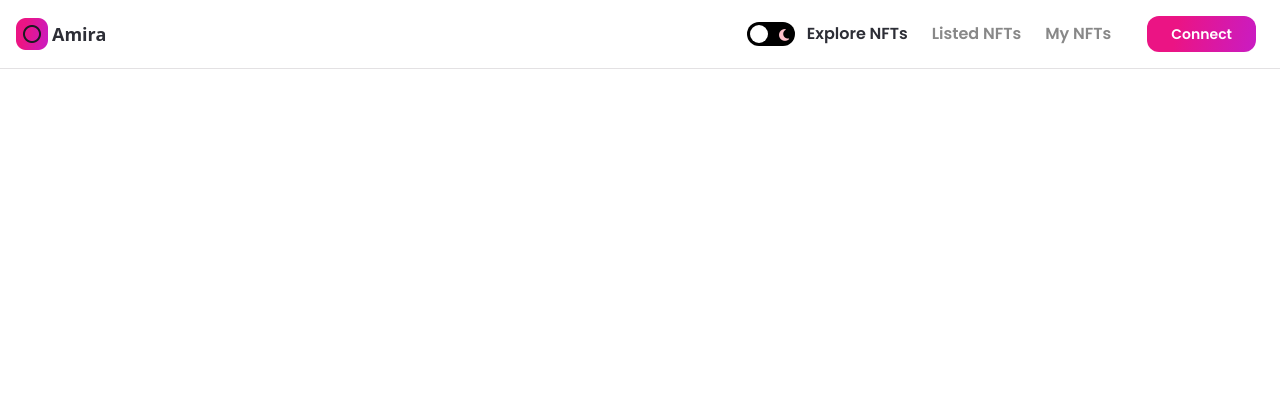
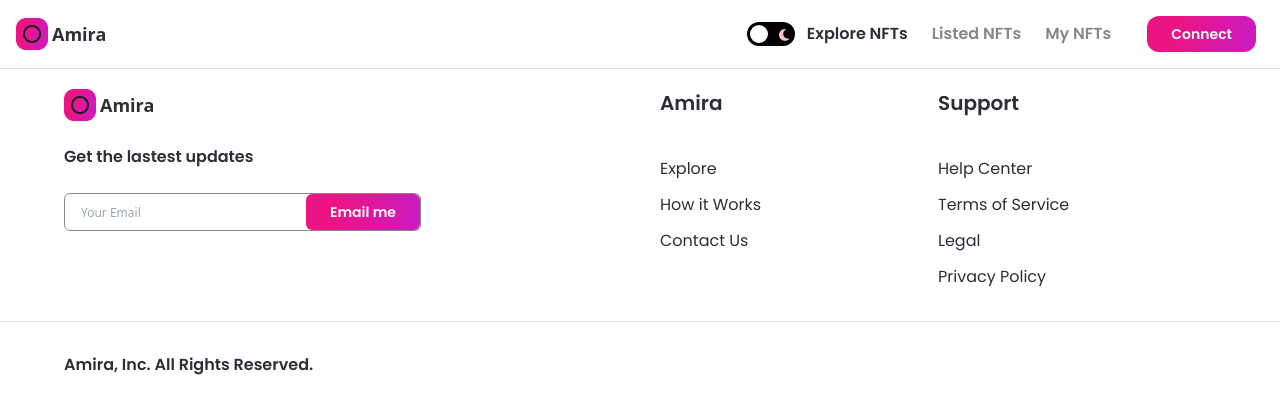
Before and after one commit to la0311/amira_nft_marketplace, a Next.js app: page /create-nft in a window 1280 px wide. Shown: the top 414 px of the page. Built offline with nearby package versions, Linux system fonts and the light colour scheme.

Commit message:
Implement Footer.jsx
Some tailwind need to re-check
No onClick event add
Quite complete Footer.jsx

```diff
--- a/components/Footer.jsx
+++ b/components/Footer.jsx
@@ -1,7 +1,65 @@
-import React from 'react';
+import Image from 'next/image';
+import { useTheme } from 'next-themes';
 
-const Footer = () => (
-  <div>Footer</div>
+import images from '../assets';
+import { Button } from '.';
+
+const FooterLinks = ({ heading, items }) => (
+  <div className="flex-1 justify-start items-start">
+    <h3 className="font-poppins dark:text-white text-nft-black-1 font-semibold text-xl mb-10">{heading}</h3>
+    {items.map((item, index) => (
+      <p key={index} className="font-poppins dark:text-white text-nft-black-1 font-normal text-base cursor-pointer dark:hover:text-nft-gray-1 hover:font-semibold my-3">{item}</p>
+    ))}
+  </div>
 );
 
+const Footer = () => {
+  const { theme } = useTheme();
+
+  return (
+    <footer className="flexCenter flex-col border-t dark:border-nft-black-1 border-nft-gray-1 sm:py-8 py-16">
+      <div className=" w-full minmd:w-4/5 flex flex-row md:flex-col sm:px-4 px-16">
+        <div className="flexStart flex-1 flex-col">
+          <div className="flexCenter cursor-pointer">
+            <Image src={images.logo02} objectFit="contain" width={32} height={32} alt="logo" />
+            <p className="dark:text-white text-nft-black-1 font-semibold text-lg ml-1">Amira</p>
+          </div>
+          <p className="font-poppins dark:text-white text-nft-black-1 font-semibold text-base mt-6">Get the lastest updates</p>
+          <div className="flexBetween md:w-full minlg:w-557 w-357 mt-6 dark:bg-nft-black-2 bg-white border dark:border-nft-black-2 border-nft-gray-2 rounded-md">
+            <input type="email" placeholder="Your Email" className="h-full flex-1 w-full dark:bg-nft-black-2 bg-white px-4 rounded-md dark:text-white text-nft-black-1 font-normal text-xs minlg:text-lg outline-none" />
+            <div className="flex-initial">
+              <Button btnName="Email me" classStyles="rounded-md" />
+            </div>
+          </div>
+        </div>
+
+        <div className="flex-1 flexBetweenStart flex-wrap ml-10 md:ml-0 md:mt-8">
+          <FooterLinks heading="Amira" items={['Explore', 'How it Works', 'Contact Us']} />
+          <FooterLinks heading="Support" items={['Help Center', 'Terms of Service', 'Legal', 'Privacy Policy']} />
+        </div>
+      </div>
+
+      <div className="flexCenter w-full mt-5 border-t dark:border-nft-black-1 border-nft-gray-1 sm:px-4 px-16">
+        <div className="flexBetween flex-row w-full minmd:w-4/5 sm:flex-col mt-7">
+          <p className="font-poppins dark:text-white text-nft-black-1 font-semibold text-base">Amira, Inc. All Rights Reserved.</p>
+          <div className="flex flex-row sm:mt-4">
+            {[images.instagram, images.twitter, images.telegram, images.discord].map((image, index) => (
+              <div className="mx-2 cursor-pointer" key={index}>
+                <Image
+                  src={image}
+                  objectFit="contain"
+                  width={24}
+                  height={24}
+                  alt="social"
+                  className={theme === 'light' && 'filter invert'}
+                />
+              </div>
+            ))}
+          </div>
+        </div>
+      </div>
+    </footer>
+  );
+};
+
 export default Footer;
```
